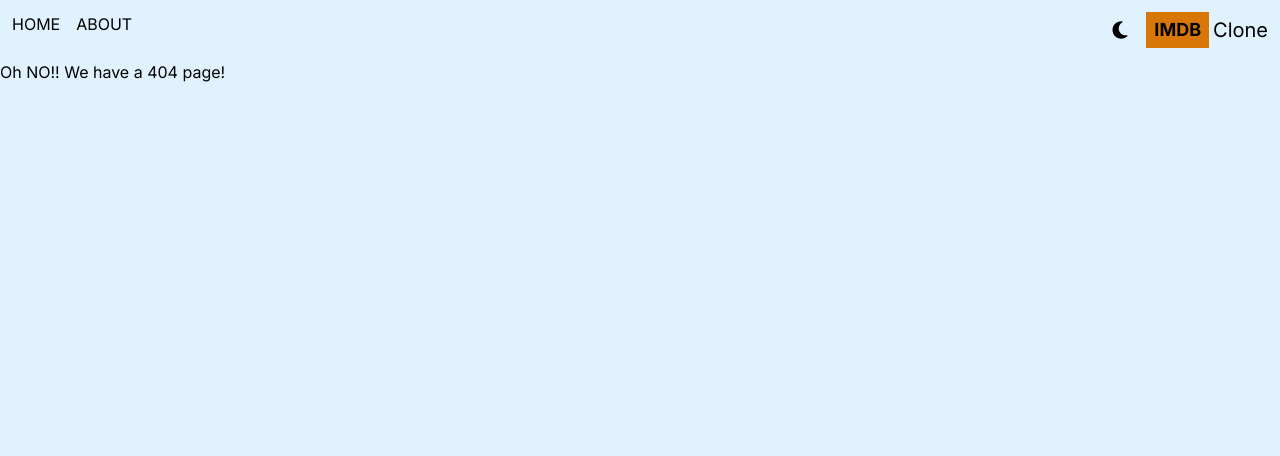
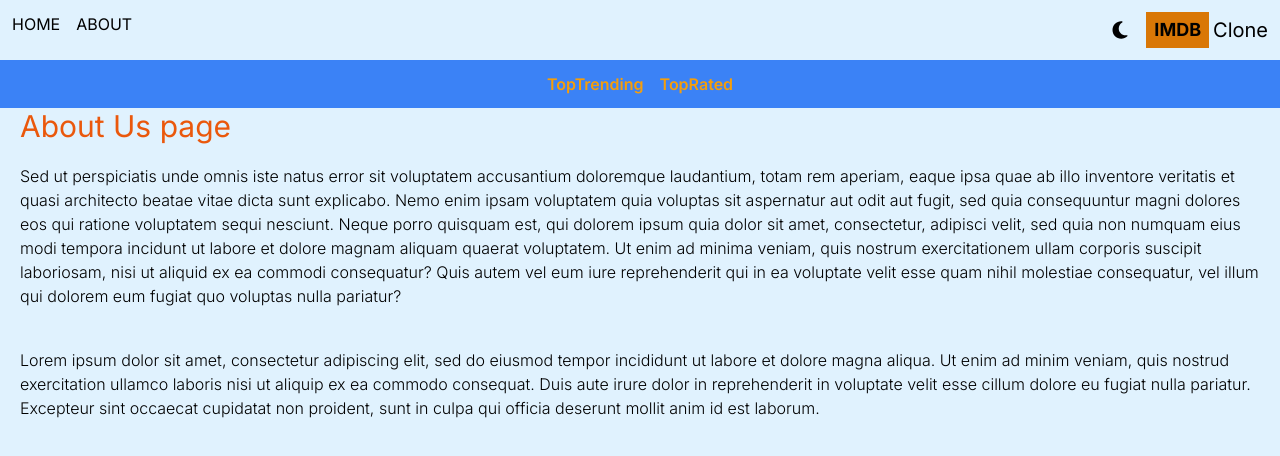
Before and after one commit to jlajara02/IMDB-Clone, a Next.js app: page /aboutus in a window 1280 px wide. Before the commit this address had no page. Shown: the top 456 px of the page. Built offline with nearby package versions, Linux system fonts and the light colour scheme.

Commit message:
create navbar component

```diff
--- /dev/null
+++ b/src/app/aboutus/page.jsx
@@ -0,0 +1,13 @@
+import React from 'react'
+
+export default function aboutus() {
+  return (
+    <div>
+      <h1 className='text-left text-3xl text-orange-600 mx-5'>About Us page</h1>
+      <div className="text-left text-base font-light">
+        <p className='m-5 my-5'>Sed ut perspiciatis unde omnis iste natus error sit voluptatem accusantium doloremque laudantium, totam rem aperiam, eaque ipsa quae ab illo inventore veritatis et quasi architecto beatae vitae dicta sunt explicabo. Nemo enim ipsam voluptatem quia voluptas sit aspernatur aut odit aut fugit, sed quia consequuntur magni dolores eos qui ratione voluptatem sequi nesciunt. Neque porro quisquam est, qui dolorem ipsum quia dolor sit amet, consectetur, adipisci velit, sed quia non numquam eius modi tempora incidunt ut labore et dolore magnam aliquam quaerat voluptatem. Ut enim ad minima veniam, quis nostrum exercitationem ullam corporis suscipit laboriosam, nisi ut aliquid ex ea commodi consequatur? Quis autem vel eum iure reprehenderit qui in ea voluptate velit esse quam nihil molestiae consequatur, vel illum qui dolorem eum fugiat quo voluptas nulla pariatur?</p>
+        <p className='p-5 py-5'>Lorem ipsum dolor sit amet, consectetur adipiscing elit, sed do eiusmod tempor incididunt ut labore et dolore magna aliqua. Ut enim ad minim veniam, quis nostrud exercitation ullamco laboris nisi ut aliquip ex ea commodo consequat. Duis aute irure dolor in reprehenderit in voluptate velit esse cillum dolore eu fugiat nulla pariatur. Excepteur sint occaecat cupidatat non proident, sunt in culpa qui officia deserunt mollit anim id est laborum.</p>
+      </div>
+    </div>
+  )
+}
--- a/src/app/components/darkModeSwitch.jsx
+++ b/src/app/components/darkModeSwitch.jsx
@@ -4,7 +4,7 @@ import { FaRegMoon, FaMoon } from "react-icons/fa6";
 import { IoMdSunny } from "react-icons/io";
 import { useTheme } from 'next-themes';
 
-export default function darkModeSwitch() {
+/* export default function darkModeSwitch() {
     const {theme, setTheme, systemTheme} = useTheme()
     const  currentTheme = theme === 'system' ? systemTheme : theme
 
@@ -15,3 +15,17 @@ export default function darkModeSwitch() {
         <FaMoon onClick={() => setTheme('dark')} className='text-xl cursor-pointer hover:text-amber-500'/>}</div>
   )
 }
+ */
+
+function darkModeSwitch() {
+    const {theme, setTheme, systemTheme} = useTheme()
+    const  currentTheme = theme === 'system' ? systemTheme : theme
+    //console.log("currentTheme:" + currentTheme)
+  return (
+    <div>{currentTheme === 'dark' ?
+        <IoMdSunny onClick={() => setTheme('light')} className='text-xl cursor-pointer hover:text-amber-500'/>:
+        <FaMoon onClick={() => setTheme('dark')} className='text-xl cursor-pointer hover:text-amber-500'/>}</div>
+  )
+}
+
+export default darkModeSwitch
--- a/src/app/components/header.jsx
+++ b/src/app/components/header.jsx
@@ -11,12 +11,13 @@ import Link from 'next/link';
 export default function header() {
 
   return (
+    <div>
       <div className='cont_header flex justify-between item-center p-3 max-w-12xl'>
-        <div className='cnt_left flex gap-4'>
+          <div className='cnt_left cnt_lvl1_nav flex gap-4'>
               <MenuItem title="Home" address="/" Icon={AiFillHome} />
-            <MenuItem title="About" address="about" Icon={IoIosInformationCircle} />
+              <MenuItem title="About" address="aboutus" Icon={IoIosInformationCircle} />
           </div>
-        <div className='items-center flex gap-4'>
+          <div className='items-center flex gap-4 clear-right'>
   {/*       <ThemeButton text="change color!" color="#ff5733" styles="focus:outline-none text-white bg-yellow-400 hover:bg-yellow-500 focus:ring-4 focus:ring-yellow-300 font-medium rounded-lg text-sm px-5 py-2.5 me-2 mb-2 dark:focus:ring-yellow-900" />
             <AlertButton text="click me!" handleClick="This kind of sucks, how to make a global button?" styles="focus:outline-none text-white bg-purple-700 hover:bg-purple-800 focus:ring-4 focus:ring-purple-300 font-medium rounded-lg text-sm px-5 py-2.5 mb-2 dark:bg-purple-600 dark:hover:bg-purple-700 dark:focus:ring-purple-900" />
   */}
@@ -27,5 +28,14 @@ export default function header() {
             </Link>
           </div>
       </div>
+      {/* quick bandaid way of doing the links */}
+      {/* <div className='cnt_lvl2_nav clear-both w-full'>
+        <div className='flex flex-row justify-center items-center'>
+          <Link href={'movies/?trend=fetchtrending'} className='text-sm font-bold text-yellow-700 p-4  hover:text-green-800'>Trending</Link>
+          <Link href={'movies/?toprated=fetchtoprated'} className='text-sm font-bold text-yellow-700 p-4 hover:text-green-800'>Top Rated</Link>
+        </div>
+      </div> */}
+    </div>
+
   )
 }
--- /dev/null
+++ b/src/app/components/inner_nav_item.jsx
@@ -0,0 +1,17 @@
+'use client'
+import React from 'react'
+import Link from 'next/link'
+import { useSearchParams } from 'next/navigation'
+
+export default function inner_nav_item({title, param}) {
+    const searchParams = useSearchParams();
+    const genre = searchParams.get('genre');
+  return (
+    <div>
+        <Link href={`/?genre=${param}`}
+        className={` text-amber-500 hover:text-stone-50 font-semibold
+        ${genre === param ? 'underline underline-offset-8 decoration-4 decoration-amber-600 rounded-lg':
+        ''}`}>{title}</Link>
+    </div>
+  )
+}
--- /dev/null
+++ b/src/app/components/inner_navbar.jsx
@@ -0,0 +1,11 @@
+import React from 'react'
+import InnerNavItem from '@/app/components/inner_nav_item';
+
+export default function inner_navbar() {
+  return (
+    <div className="flex bg-blue-500 dark:bg-gray-600 py-3 justify-center gap-4">
+        <InnerNavItem title="TopTrending" param="fetchTrending"/>
+        <InnerNavItem title="TopRated" param="fetchTopRated"/>
+    </div>
+  )
+}
--- a/src/app/layout.js
+++ b/src/app/layout.js
@@ -1,6 +1,7 @@
 import { Inter } from "next/font/google";
 import Header from "@/app/components/header";
 import Providers from "@/app/providers";
+import InnerNavBar from "@/app/components/inner_navbar";
 import "./globals.css";
 
 const inter = Inter({ subsets: ["latin"] });
@@ -16,6 +17,7 @@ export default function RootLayout({ children }) {
       <body id="cnt_bdy" className={inter.className}>
         <Providers>
           <Header />
+          <InnerNavBar />
           {children}
         </Providers>
       </body>
```
Lines whose indentation alone changed are shown as unchanged.
